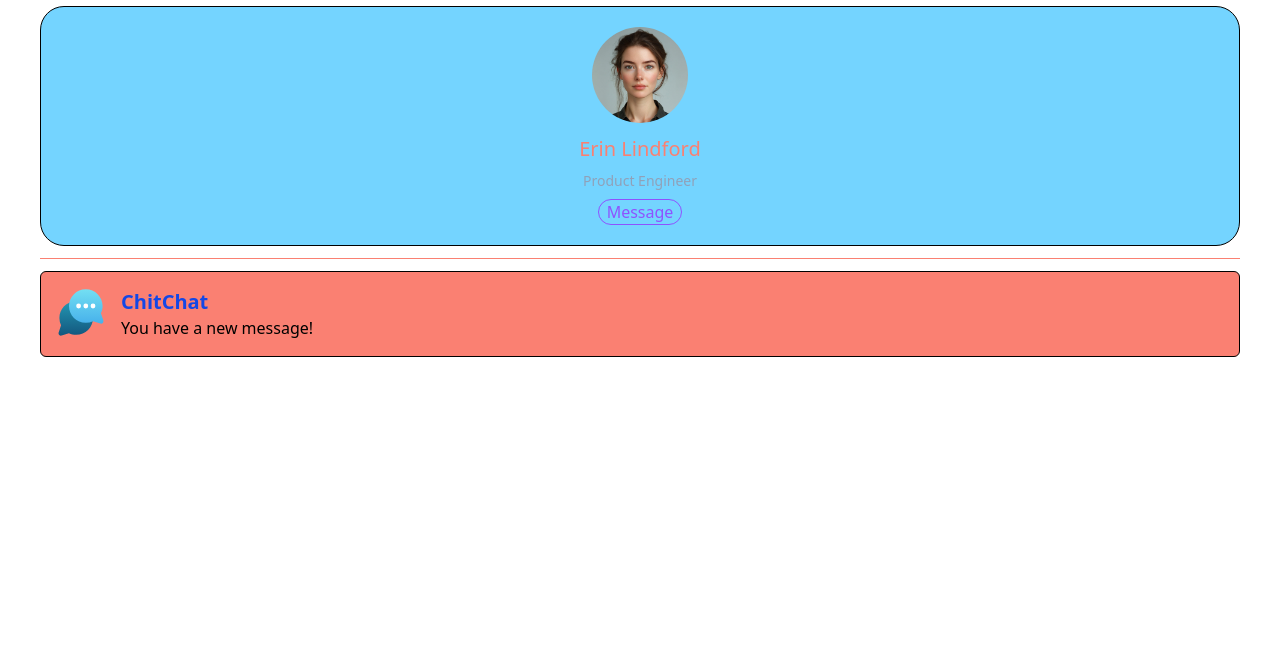
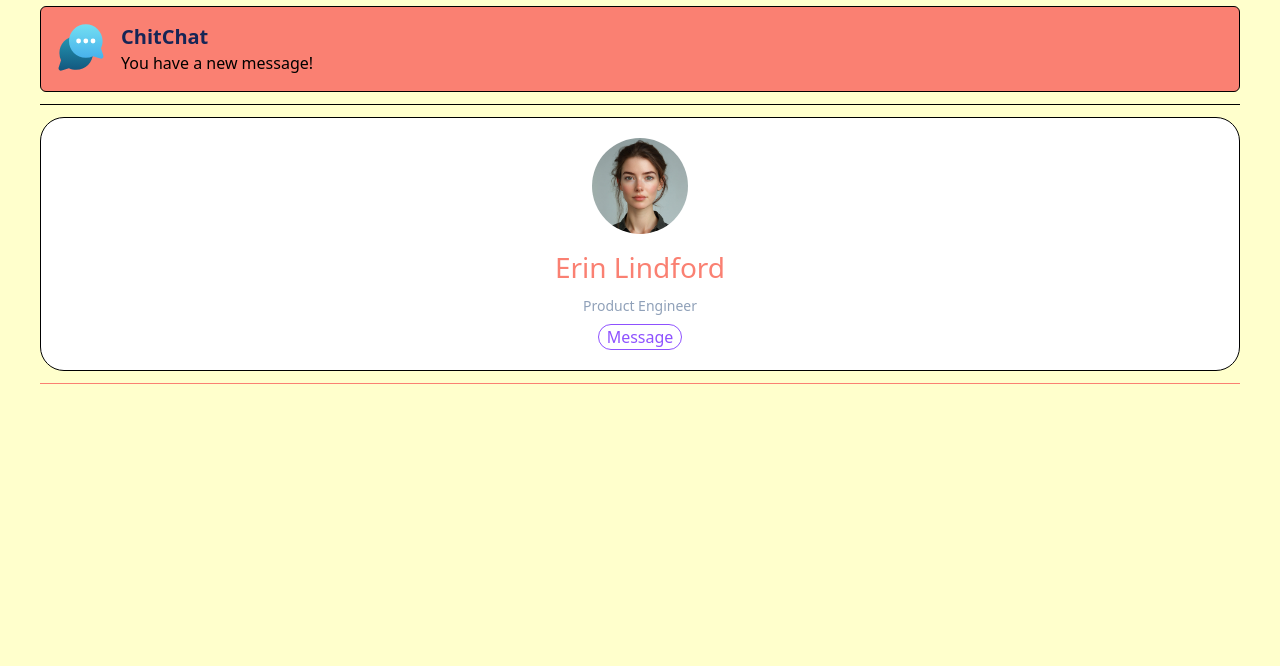
Before and after one commit to solbishin/learn-tailwind-vite, a website built with Vite: page src/theme-variables.html in a window 1280 px wide. Shown: the part 134-800 px from the top of the page. Built offline with nearby package versions, Linux system fonts and the light colour scheme; a web font is replaced by a local one.

Commit message:
테마 변수 수정

```diff
--- a/src/theme-variables.html
+++ b/src/theme-variables.html
@@ -14,18 +14,32 @@
     <link rel="stylesheet" href="/font/suit/SUIT-Variable.css" />
     <script type="module" src="/src/main.js"></script>
   </head>
-  <body class="m-10 --color-euid">
+  <body class="m-10 bg-(--color-euid)">
     <a href="/index.html">메인 페이지 이동</a>
     <br />
     <h1 class="font-suit my-5 text-3xl font-bold text-blue-950">테마 변수</h1>
-    <figure class="xs:bg-sky-300 bg-white p-5 rounded-3xl border min-w-96">
+
+    <div
+      style="background-color: var(--color-likelion)"
+      class="hover:animate-wobble border rounded-md p-4 pl-20 relative"
+    >
+      <strong class="text-xl text-techit">ChitChat</strong>
+      <p>You have a new message!</p>
+      <img
+        class="w-12 h-12 absolute top-4 left-4"
+        src="./assets/images/chit-chat.svg"
+        alt=""
+      />
+    </div>
+    <hr class="my-3" />
+    <figure class="xs:bg-sky- bg-white p-5 rounded-3xl border min-w-96">
       <img
         class="w-24 h-24 rounded-full mx-auto"
         src="./assets/images/character-01.jpg"
         alt=""
       />
       <figcaption class="flex flex-col gap-2 items-center mt-3">
-        <p class="text-xl font-medium text-likelion">Erin Lindford</p>
+        <p class="text-lion font-medium text-likelion">Erin Lindford</p>
         <p class="text-sm text-slate-400">Product Engineer</p>
         <button class="border px-2 rounded-full text-violet-500" type="button">
           Message
@@ -33,17 +47,5 @@
       </figcaption>
     </figure>
     <hr class="my-3 border-likelion" />
-    <div
-      style="background-color: var(--color-likelion)"
-      class="hover:--animate-wobble border rounded-md p-4 pl-20 relative"
-    >
-      <strong class="text-xl text-blue-700">ChitChat</strong>
-      <p>You have a new message!</p>
-      <img
-        class="w-12 h-12 absolute top-4 left-4"
-        src="./assets/images/chit-chat.svg"
-        alt=""
-      />
-    </div>
   </body>
 </html>
```
